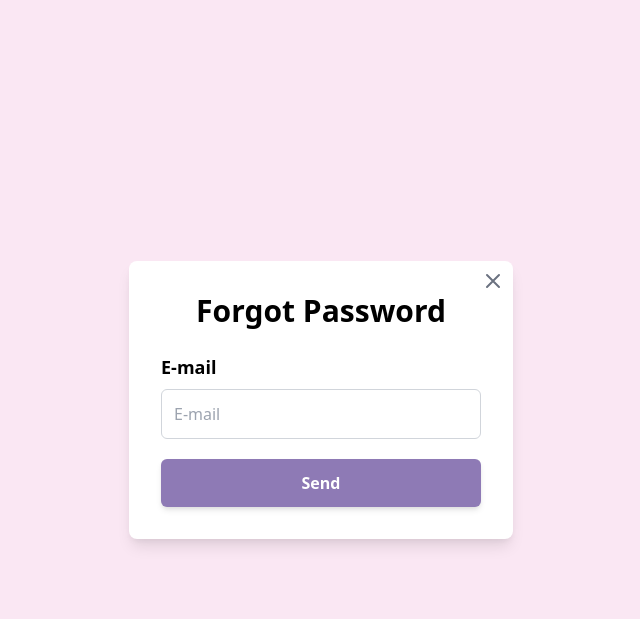
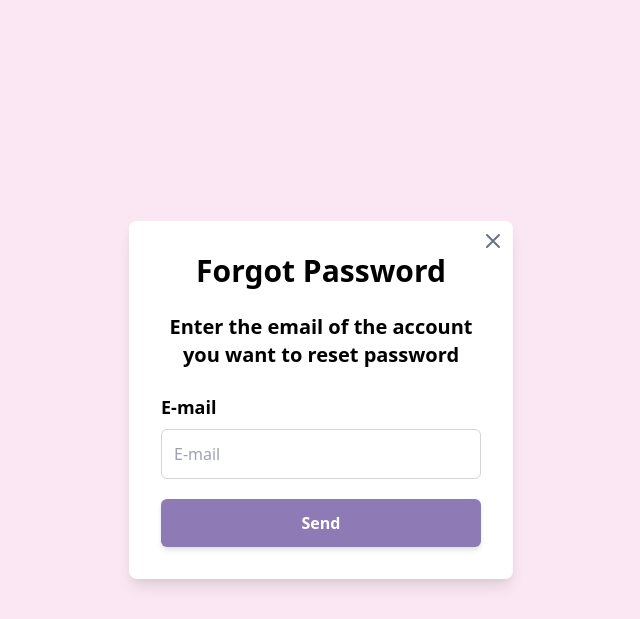
Before and after one commit to ELNARMOTON79/blog_equidad_genero, a PHP site: page /pruebas/logins/forgotpassword.php in a window 1280 px wide. Shown: the top 619 px of the page, without its empty margins (319-959 px from the left). Run offline with PHP 8.4, Linux system fonts and the light colour scheme.

Commit message:
Se añadió h3 Enter the email of the account you want to reset password

```diff
--- a/logins/forgotpassword.php
+++ b/logins/forgotpassword.php
@@ -40,6 +40,7 @@ include ("codegen.php");
             </svg>
         </a>
         <h2 class="text-3xl font-extrabold mb-6 text-center text-primary">Forgot Password</h2>
+        <h3 class="text-xl font-extrabold mb-6 text-center text-primary">Enter the email of the account you want to reset password</h3>
         <form action="#" method="post">
             <div class="mb-5">
                 <label for="email" class="block text-lg font-semibold text-secondary">E-mail</label>
```
